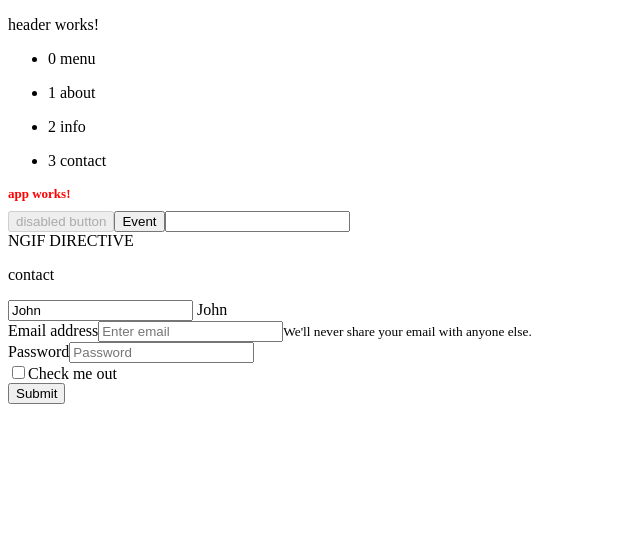
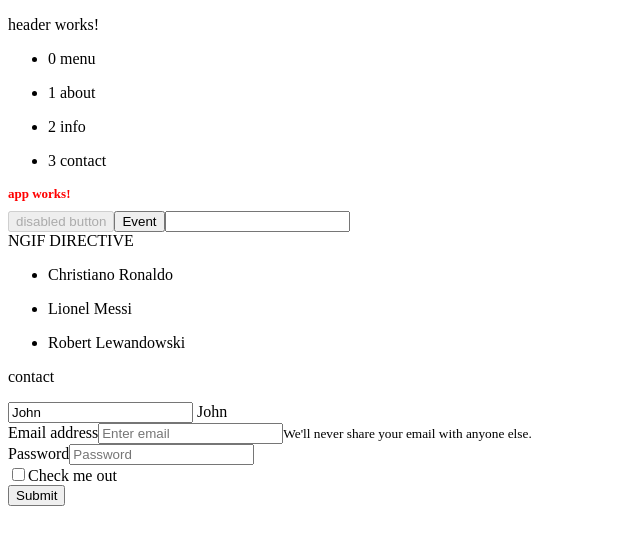
Before and after one commit to ColinFendrick/angular-fundamentals, an Angular app in the folder HelloAngular/: page / in a window 1280 px wide. Shown: the top 544 px of the page, without its empty margins (0-640 px from the left). Built offline with nearby package versions, Linux system fonts and the light colour scheme.

Commit message:
Create a new service

```diff
--- a/HelloAngular/src/app/app.component.html
+++ b/HelloAngular/src/app/app.component.html
@@ -10,6 +10,10 @@
 <input type="text" (input)="myMethod($event)">
 <div *ngIf="true">NGIF DIRECTIVE</div>
 
+<ul *ngFor="let player of playerList">
+  <li>{{player.name}}</li>
+</ul>
+
 <div [ngSwitch]="'contact'">
   <p *ngSwitchCase="'info'">info</p>
   <p *ngSwitchCase="'contact'">contact</p>
--- a/HelloAngular/src/app/app.component.ts
+++ b/HelloAngular/src/app/app.component.ts
@@ -1,4 +1,5 @@
 import { Component } from '@angular/core';
+import { FootballDataService } from './football-data.service'
 
 @Component({
   selector: 'app-root',
@@ -6,10 +7,17 @@ import { Component } from '@angular/core';
   styleUrls: ['./app.component.css']
 })
 export class AppComponent {
+  playerList: object[];
   title = 'app works!';
   disabledBtn = true;
   titleColor = 'red';
   name = 'John';
+
+  constructor(private footballData: FootballDataService) {}
+
+  ngOnInit() {
+    this.playerList = this.footballData.getPlayerList()
+  }
 
   toggleTitleColor() {
     if (this.titleColor === 'red') {
--- a/HelloAngular/src/app/app.module.ts
+++ b/HelloAngular/src/app/app.module.ts
@@ -7,6 +7,7 @@ import { AppComponent } from './app.component';
 import { HeaderComponent } from './header/header.component';
 import { FsizeDirective } from './fsize.directive';
 import { FormComponent } from './form/form.component';
+import { FootballDataService } from './football-data.service';
 
 @NgModule({
   declarations: [
@@ -21,7 +22,7 @@ import { FormComponent } from './form/form.component';
     ReactiveFormsModule,
     HttpModule
   ],
-  providers: [],
+  providers: [FootballDataService],
   bootstrap: [AppComponent]
 })
 export class AppModule { }
--- /dev/null
+++ b/HelloAngular/src/app/football-data.service.ts
@@ -0,0 +1,20 @@
+import { Injectable } from '@angular/core';
+
+@Injectable()
+export class FootballDataService {
+  playerList: object[] = [
+    {
+      name: 'Christiano Ronaldo'
+    },
+    {
+      name: 'Lionel Messi'
+    },
+    {
+      name: 'Robert Lewandowski'
+    }
+  ]
+  constructor() { }
+  getPlayerList() : object[] {
+    return this.playerList
+  }
+}
```
Also changed, not shown: 1 other file (tests, documents, lock files or other folders).
